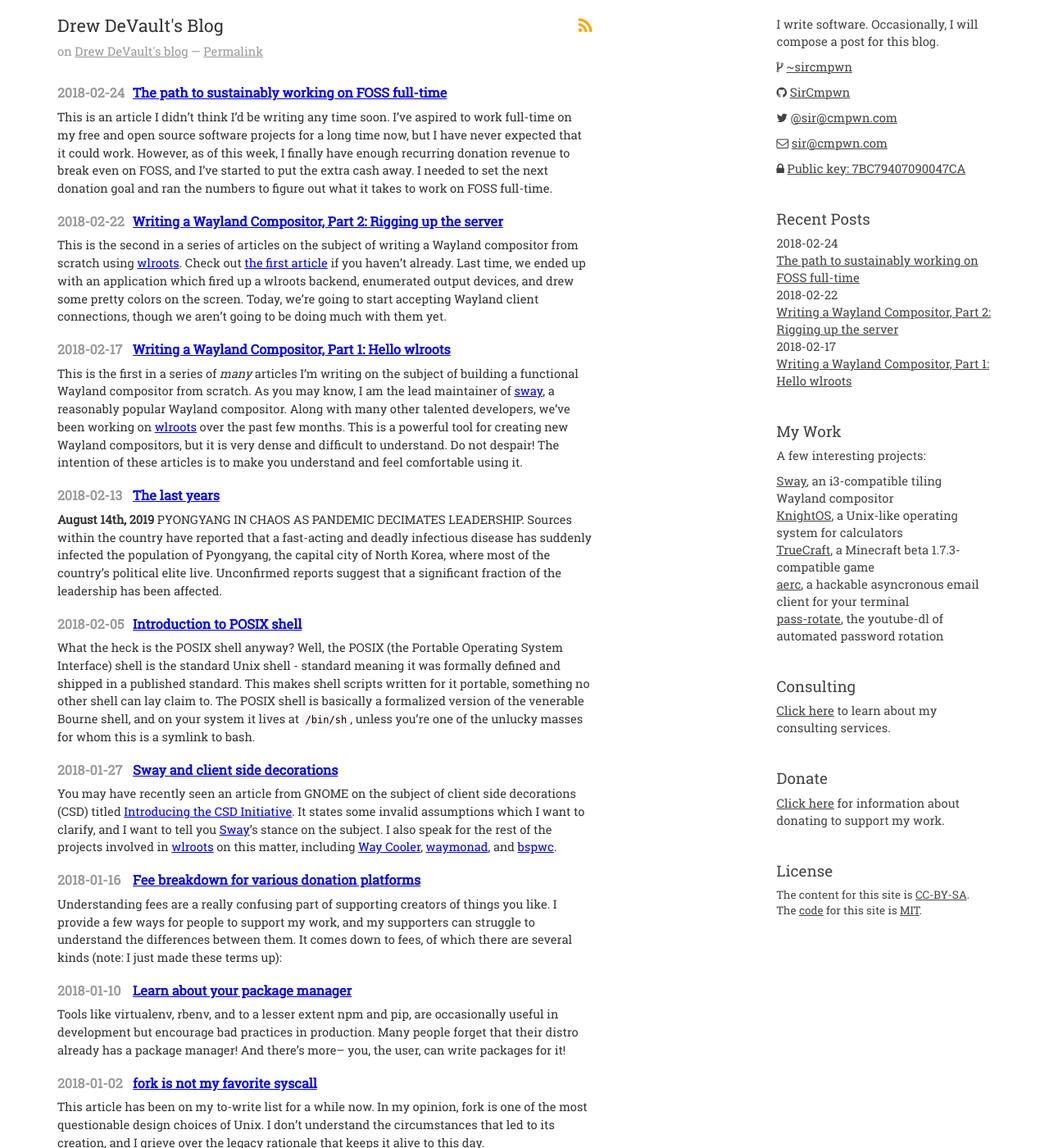
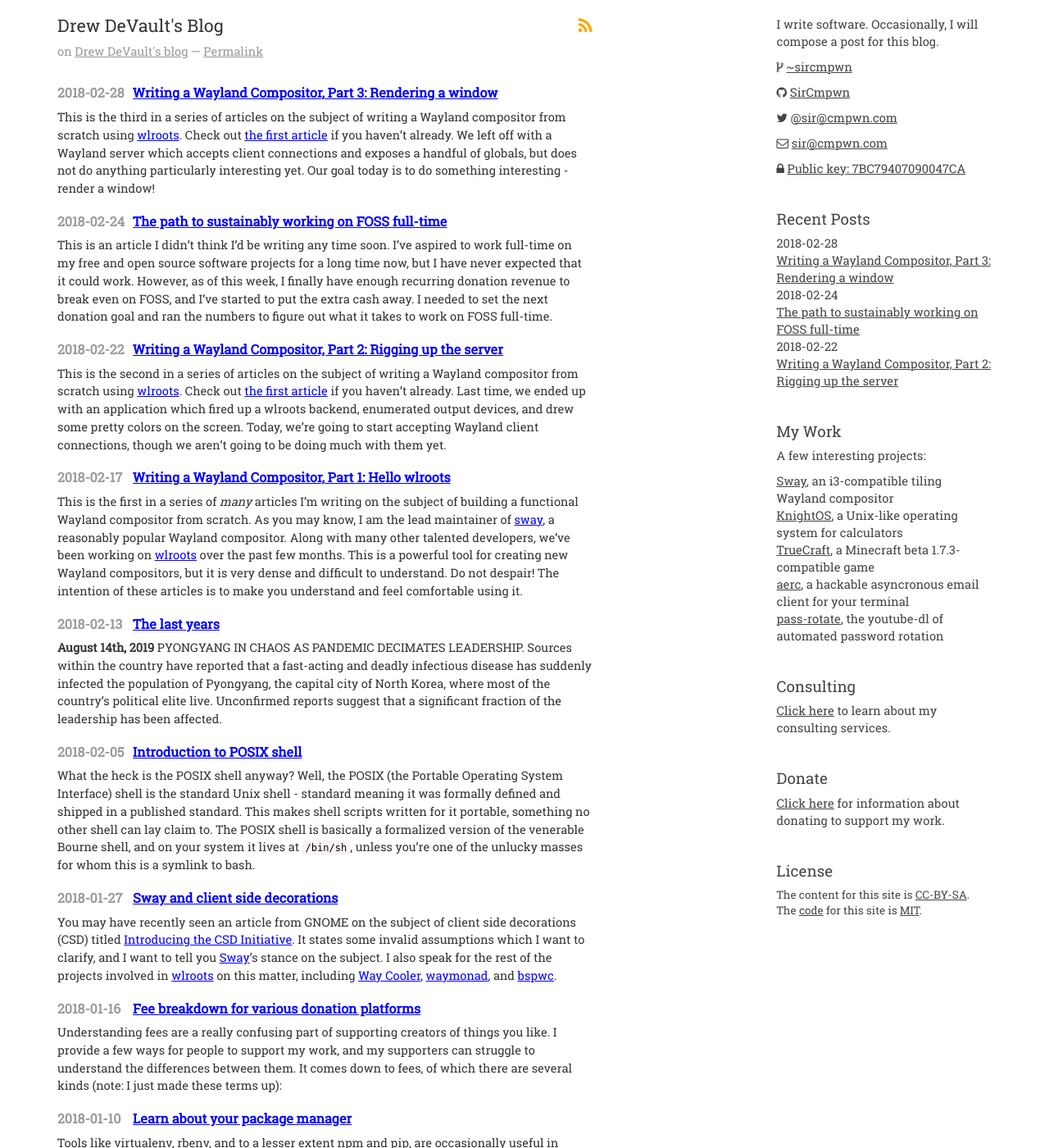
Before and after one commit to stormblog/sircmpwn.github.io, a Jekyll site: the page built from archive/index.html, in a window 1280 px wide and 1400 px high. Shown: the whole window at 82% size. Built offline with Jekyll 4.4.1, drawn with Linux system fonts in a browser that asks for light colours; the list of posts is cut into pages by our own code; part of the change alters nothing that is shown; some of the changed text lies outside the part shown.

Commit message:
Add wayland compositor part 3

````diff
--- a/_posts/2018-02-22-Writing-a-wayland-compositor-part-2.md
+++ b/_posts/2018-02-22-Writing-a-wayland-compositor-part-2.md
@@ -154,6 +154,12 @@ window. If you had any trouble with this article, please reach out to me at
 [sir@cmpwn.com](mailto:sir@cmpwn.com) or to the wlroots team at
 [#sway-devel](http://webchat.freenode.net/?channels=sway-devel&uio=d4).
 
+<p style="float: right">
+    Next &mdash;
+    <a href="/2018/02/28/Writing-a-wayland-compositor-part-3.html">
+        Part 3: Rendering a window
+    </a>
+</p>
 <p>
     Previous &mdash;
     <a href="/2018/02/17/Writing-a-Wayland-compositor-1.html">
--- /dev/null
+++ b/_posts/2018-02-28-Writing-a-wayland-compositor-part-3.md
@@ -0,0 +1,250 @@
+---
+layout: post
+title: "Writing a Wayland Compositor, Part 3: Rendering a window"
+---
+
+This is the third in a series of articles on the subject of writing a Wayland
+compositor from scratch using [wlroots](https://github.com/swaywm/wlroots).
+Check out [the first article](/2018/02/17/Writing-a-Wayland-compositor-1.html)
+if you haven't already. We left off with a Wayland server which accepts client
+connections and exposes a handful of globals, but does not do anything
+particularly interesting yet. Our goal today is to do something interesting -
+render a window!
+
+The commit that this article dissects is
+[342b7b6](https://github.com/SirCmpwn/mcwayland/commit/342b7b6).
+
+The first thing we have to do in order to render windows is establish the
+**compositor**. The wl_compositor global is used by clients to allocate
+`wl_surface`s, to which they attach `wl_buffer`s. These surfaces are just a
+generic mechanism for sharing buffers of pixels with compositors, and don't
+carry an implicit **role**, such as "application window" or "panel".
+
+wlroots provides an implementation of `wl_compositor`. Let's set aside a
+reference for it:
+
+```diff
+struct mcw_server {
+        struct wl_display *wl_display;
+        struct wl_event_loop *wl_event_loop;
+
+        struct wlr_backend *backend;
++       struct wlr_compositor *compositor;
+
+        struct wl_listener new_output;
+```
+
+Then rig it up:
+
+```diff
+        wlr_primary_selection_device_manager_create(server.wl_display);
+        wlr_idle_create(server.wl_display);
+
++       server.compositor = wlr_compositor_create(server.wl_display,
++                       wlr_backend_get_renderer(server.backend));
++
+        wl_display_run(server.wl_display);
+        wl_display_destroy(server.wl_display);
+```
+
+If we run mcwayface now and check out the globals with `weston-info`, we'll see
+a wl_compositor and wl_subcompositor have appeared:
+
+```
+interface: 'wl_compositor', version: 4, name: 8
+interface: 'wl_subcompositor', version: 1, name: 9
+```
+
+You get a wl_subcompositor for free with the wlroots wl_compositor
+implementation. We'll discuss subcompositors in a later article. Speaking of
+things we'll discuss in another article, add this too:
+
+```diff
+        wlr_primary_selection_device_manager_create(server.wl_display);
+        wlr_idle_create(server.wl_display);
+
+        server.compositor = wlr_compositor_create(server.wl_display,
+                        wlr_backend_get_renderer(server.backend));
+
++       wlr_xdg_shell_v6_create(server.wl_display);
++
+        wl_display_run(server.wl_display);
+        wl_display_destroy(server.wl_display);
+        return 0;
+```
+
+Remember that I said earlier that surfaces are just globs of pixels with no
+role? xdg_shell is something that can give surfaces a role. We'll talk about it
+more in the next article. After adding this, many clients will be able to
+connect to your compositor and spawn a window. However, without adding anything
+else, these windows will never be shown on-screen. You have to render them!
+
+Something that distinguishes wlroots from libraries like wlc and libweston is
+that wlroots does not do any rendering for you. This gives you a lot of
+flexibility to render surfaces any way you like. The clients just gave you a
+pile of pixels, what you do with them is up to you - maybe you're making a
+desktop compositor, or maybe you want to draw them on an Android-style app
+switcher, or perhaps your compositor arranges windows in VR - all of this is
+possible with wlroots.
+
+Things are about to get complicated, so let's start with the easy part: in
+the output_frame handler, we have to get a reference to every wlr_surface we
+want to render. So let's iterate over every surface our `wlr_compositor` is
+keeping track of:
+
+```diff
+        wlr_renderer_begin(renderer, wlr_output);
+
++       struct wl_resource *_surface;
++       wl_resource_for_each(_surface, &server->compositor->surfaces) {
++               struct wlr_surface *surface = wlr_surface_from_resource(_surface);
++               if (!wlr_surface_has_buffer(surface)) {
++                       continue;
++               }
++               // TODO: Render this surface
++       }
+
+        wlr_output_swap_buffers(wlr_output, NULL, NULL);
+```
+
+The `wlr_compositor` struct has a member named `surfaces`, which is a list of
+`wl_resource`s. A helper method is provided to produce a `wlr_surface` from its
+corresponding `wl_resource`. The `wlr_surface_has_buffer` call is just to make
+sure that the client has actually given us pixels to display on this surface.
+
+wlroots might make you do the rendering yourself, but some tools *are* provided
+to help you write compositors with simple rendering requirements:
+**wlr_renderer**. We've already touched on this a little bit, but now we're
+going to use it for real. A little bit of OpenGL knowledge is required here. If
+you're a complete novice with OpenGL[^1], I can recommend [this
+tutorial](https://learnopengl.com/) to help you out. Since you're in a hurry,
+we'll do a quick crash course on the concepts necessary to utilize wlr_renderer.
+If you get lost, just skip to the next diff and treat it as magic incantations
+that make your windows appear.
+
+We have a pile of pixels, and we want to put it on the screen. We can do this
+with a **shader**. If you're using wlr_renderer (and mcwayface will be), shaders
+are provided for you. To use our shaders, we feed them a **texture** (the pile
+of pixels) and a **matrix**. If we treat every pixel coordinate on our surface
+as a vector from (0, 0); top left, to (1, 1); bottom right, our goal is to
+produce a matrix that we can multiply a vector by to find the final coordinates
+on-screen for the pixel to be drawn to. We must project pixel coordinates from
+this 0-1 system to the coordinates of our desired rectangle on screen.
+
+There's gotcha here, however: the coordinates on-screen *also* go from 0 to 1,
+instead of, for example, 0-1920 and 0-1080. To project coordinates like
+"put my 640x480 window at coordinates 100,100" to screen coordinates, we use an
+**orthographic projection matrix**. I know that sounds scary, but don't worry -
+wlroots does all of the work for you. Your `wlr_output` already has a suitable
+matrix called `transform_matrix`, which incorporates into it the current
+resolution, scale factor, and rotation of your screen.
+
+Okay, hopefully you're still with me. This sounds a bit complicated, but the
+manifestation of all of this nonsense is fairly straightforward. wlroots
+provides some tools to make it easy for you. First, we have to prepare a
+`wlr_box` that represents (in output coordinates) where we want the surface to
+show up.
+
+```diff
+        struct wl_resource *_surface;
+        wl_resource_for_each(_surface, &server->compositor->surfaces) {
+                struct wlr_surface *surface = wlr_surface_from_resource(_surface);
+                if (!wlr_surface_has_buffer(surface)) {
+                        continue;
+                }
+-               // TODO: Render this surface
++               struct wlr_box render_box = {
++                       .x = 20, .y = 20,
++                       .width = surface->current->width,
++                       .height = surface->current->height
++               };
+        }
+```
+
+Now, here's the great part: all of that fancy math I was just talking about can
+be done with a single helper function provided by wlroots: `wlr_matrix_project_box`.
+
+```diff
+        struct wl_resource *_surface;
+        wl_resource_for_each(_surface, &server->compositor->surfaces) {
+                struct wlr_surface *surface = wlr_surface_from_resource(_surface);
+                if (!wlr_surface_has_buffer(surface)) {
+                        continue;
+                }
+                struct wlr_box render_box = {
+                        .x = 20, .y = 20,
+                        .width = surface->current->width,
+                        .height = surface->current->height
+                };
++               float matrix[16];
++               wlr_matrix_project_box(&matrix, &render_box,
++                               surface->current->transform,
++                               0, &wlr_output->transform_matrix);
+        }
+```
+
+This takes a reference to a `float[16]` to store the output matrix in, a box you
+want to project, some other stuff that isn't important right now, and the
+projection you want to use - in this case, we just use the one provided by
+`wlr_output`.
+
+The reason we make you understand and perform these steps is because it's
+entirely possible that you'll want to do them differently in the future. This
+is only the simplest case, but remember that wlroots is designed for *every*
+case. Now that we've obtained this matrix, we can finally render the surface:
+
+```diff
+        struct wl_resource *_surface;
+        wl_resource_for_each(_surface, &server->compositor->surfaces) {
+                struct wlr_surface *surface = wlr_surface_from_resource(_surface);
+                if (!wlr_surface_has_buffer(surface)) {
+                        continue;
+                }
+                struct wlr_box render_box = {
+                        .x = 20, .y = 20,
+                        .width = surface->current->width,
+                        .height = surface->current->height
+                };
+                float matrix[16];
+                wlr_matrix_project_box(&matrix, &render_box,
+                                surface->current->transform,
+                                0, &wlr_output->transform_matrix);
++               wlr_render_with_matrix(renderer, surface->texture, &matrix, 1.0f);
++               wlr_surface_send_frame_done(surface, &now);
+        }
+```
+
+We also throw in a `wlr_surface_send_frame_done` for good measure, which lets
+the client know that we're done with it so they can send another frame. We're
+done! Run mcwayface now, then the following commands:
+
+```
+$ WAYLAND_DISPLAY=wayland-1 weston-simple-shm &
+$ WAYLAND_DISPLAY=wayland-1 gnome-terminal -- htop
+```
+
+To see the following beautiful image:
+
+![](https://sr.ht/y_qN.png)
+
+Run any other clients you like - many of them will work!
+
+We used a bit of a hack today by simply rendering all of the surfaces the
+`wl_compositor` knew of. In practice, we're going to need to extend our
+xdg_shell support (and add some other shells, too) to do this properly. We'll
+cover this in the next article.
+
+Before you go, a quick note: after this commit, I reorganized things a bit -
+we're going to outgrow this single-file approach pretty quickly soon. Check out
+That commit [here](https://github.com/SirCmpwn/mcwayface/commit/e800facb371c42d844b858af5ced456ffd6e9d08).
+
+See you next time!
+
+<p>
+    Previous &mdash;
+    <a href="/2018/02/22/Writing-a-wayland-compositor-part-2.html">
+        Part 2: Rigging up the server
+    </a>
+</p>
+
+[^1]: If you're not a novice, we'll cover more complex rendering scenarios in the future. But the short of it is that you can implement your own `wlr_renderer` that wlr_compositor can use to bind textures to the GPU and then you can do whatever you want.
````
